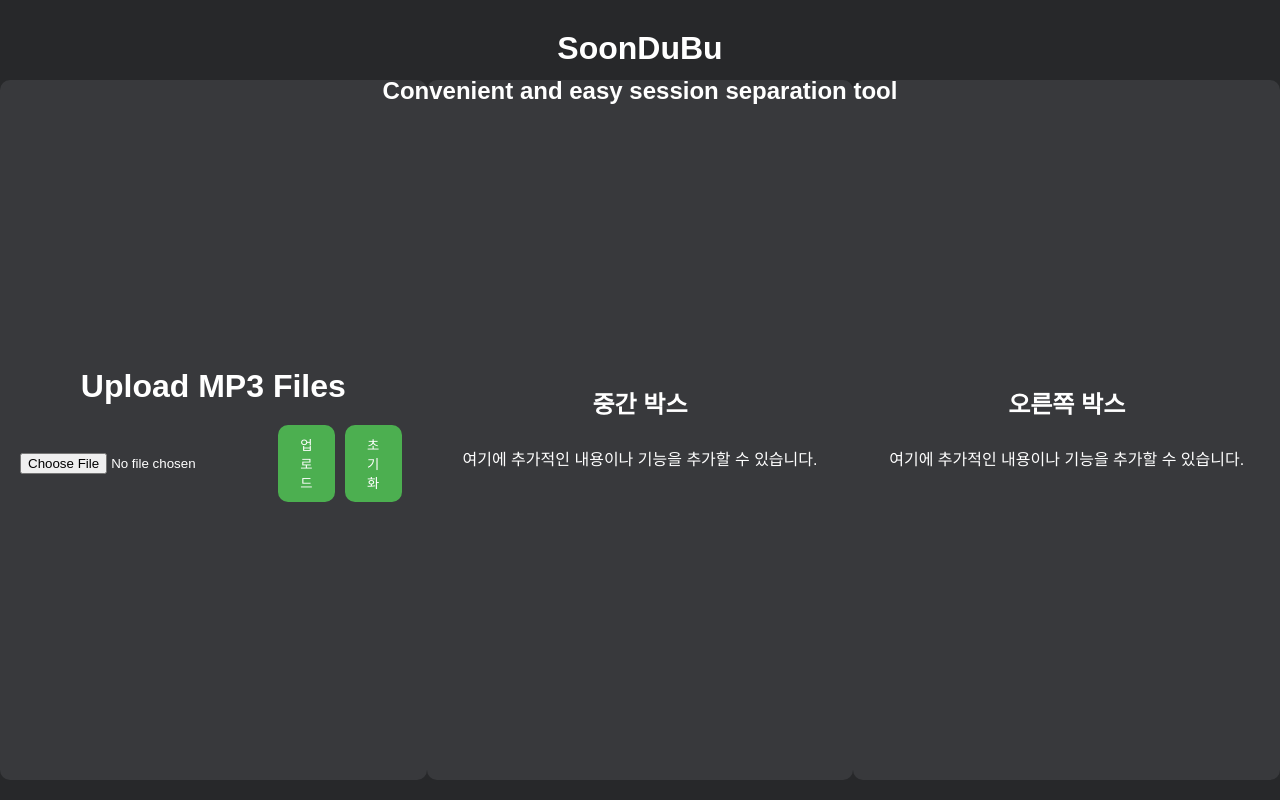
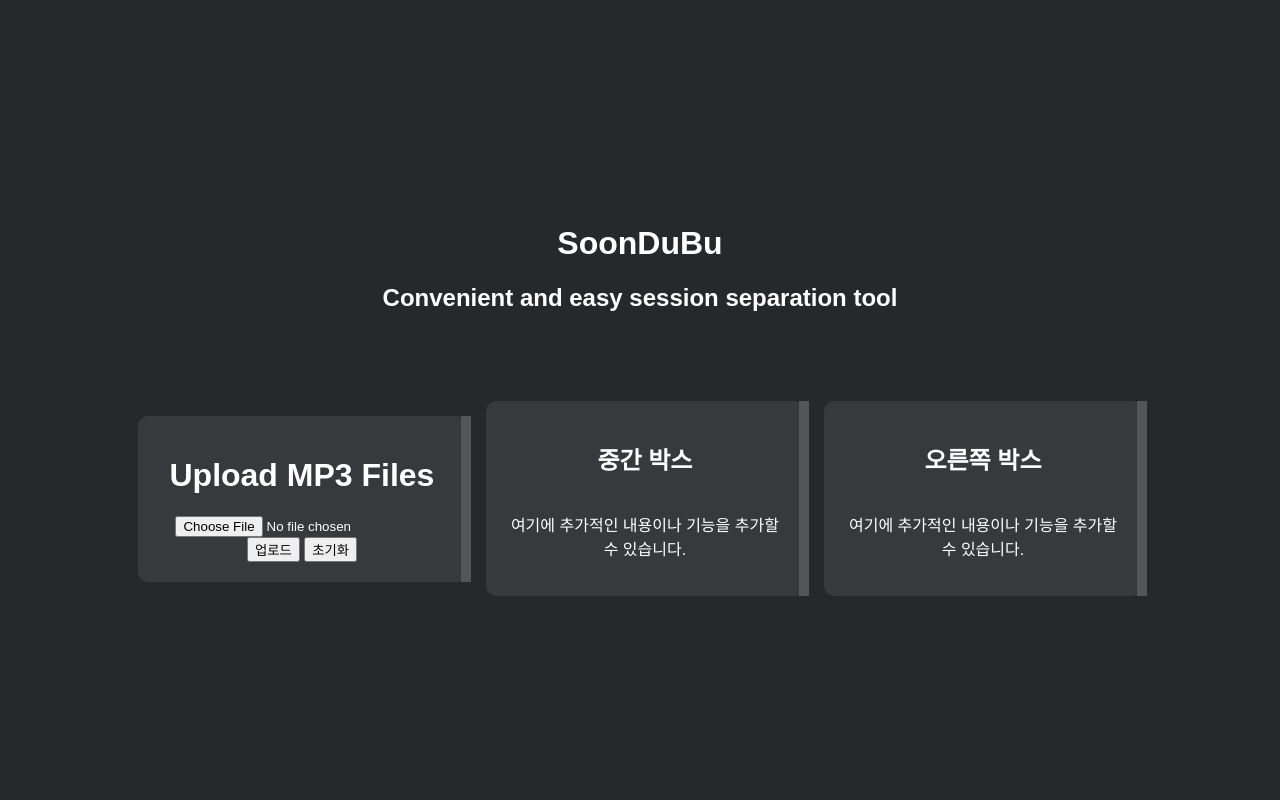
Before and after one commit to Ysw1mst/soonDubu, a Flask app: page / in a window 1280 px wide. Run offline with Flask 2, Linux system fonts and the light colour scheme.

Commit message:
Your commit message

```diff
--- a/static/script.js
+++ b/static/script.js
@@ -15,7 +15,7 @@ resizers.forEach((resizer, index) => {
 
     function resize(e) {
         const newWidth = startWidth + (e.clientX - startX);
-        if (newWidth > 100) { // 최소 너비 제한
+        if (newWidth > 100 && newWidth < 500) { // 최소 및 최대 너비 제한
             boxes[index].style.width = newWidth + 'px';
         }
     }
--- a/static/styles.css
+++ b/static/styles.css
@@ -2,75 +2,49 @@ body {
     background-color: #27282A;
     color: white;
     font-family: Arial, sans-serif;
-    text-align: center;
     display: flex;
     flex-direction: column;
-    justify-content: flex-start;
+    justify-content: center;
+    align-items: center;
     height: 100vh;
     margin: 0;
+    text-align: center;
 }
 
 .header {
     margin-bottom: 20px;
-    position: fixed;
-    top: 20px;
-    left: 50%;
-    transform: translateX(-50%);
-    z-index: 1;
 }
 
 .container {
     display: flex;
-    justify-content: center;
-    align-items: stretch; /* 세로 길이 조정 */
-    margin-top: 80px;
-    height: calc(100vh - 100px);
+    justify-content: space-between;
+    align-items: center;
+    width: 80%;
+    max-width: 1200px;
+    margin-top: 50px;
 }
 
 .box {
     background-color: #38393C;
     border-radius: 10px;
     padding: 20px;
-    flex: 1;
+    flex-grow: 1;
+    min-width: 200px; /* 최소 너비 설정 */
+    margin: 0 10px;
     display: flex;
     flex-direction: column;
     justify-content: center;
     align-items: center;
-    min-height: 200px;
-    position: relative; /* 위치 설정 */
+    position: relative;
+    transition: width 0.2s ease;
 }
 
 .resizer {
-    width: 10px; /* 드래그 핸들 너비 */
-    cursor: ew-resize; /* 가로 조정 커서 */
-    background-color: transparent; /* 배경색 투명 */
-    position: absolute; /* 절대 위치 설정 */
-    top: 0; /* 박스 상단에 고정 */
-    right: 0; /* 오른쪽에 위치 */
-    height: 100%; /* 박스 높이에 맞춤 */
+    width: 10px;
+    background-color: #555;
+    cursor: ew-resize;
+    position: absolute;
+    top: 0;
+    right: -5px; /* 박스의 오른쪽 경계에 위치 */
+    height: 100%;
 }
-
-h1, h2 {
-    margin: 10px 0;
-}
-
-.button-container {
-    display: flex;
-    justify-content: center;
-    align-items: center;
-    margin-top: 10px;
-}
-
-button {
-    border-radius: 10px;
-    background-color: #4CAF50;
-    color: white;
-    border: none;
-    padding: 10px 20px;
-    cursor: pointer;
-    margin: 0 5px;
-}
-
-button:hover {
-    background-color: #45a049;
-}
```
